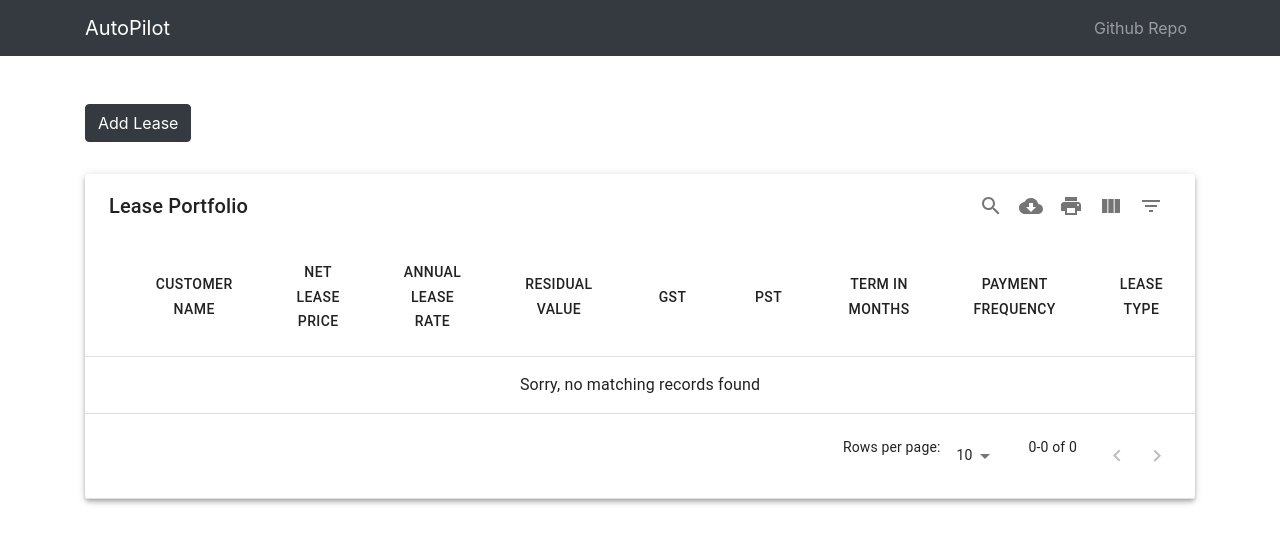
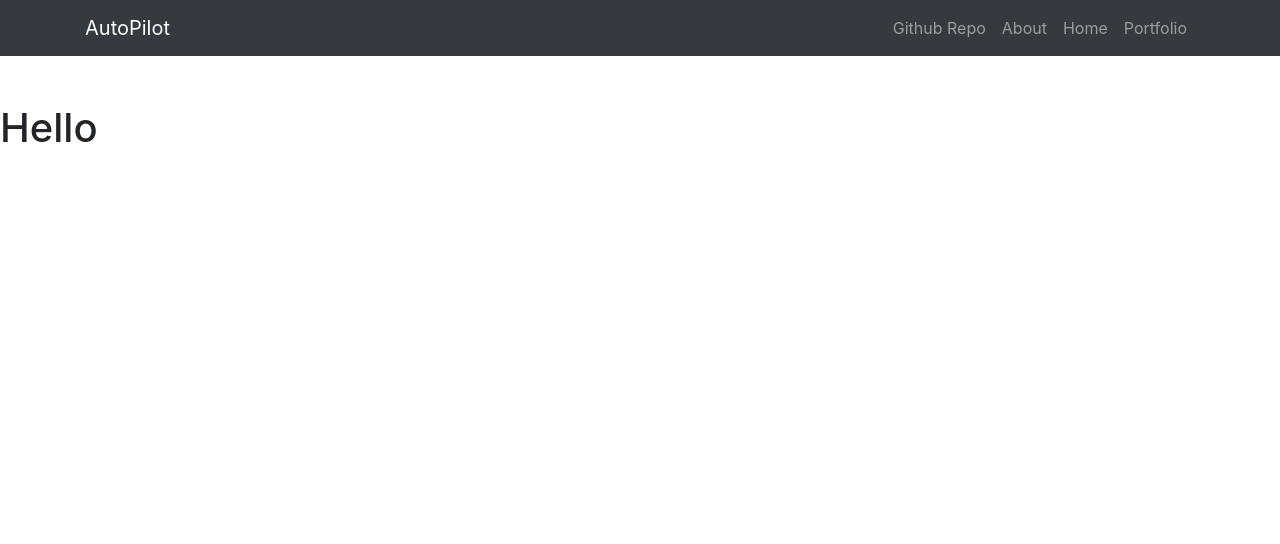
Before and after one commit to roznikm/Leasing_Tool, a React (Create React App) app in the folder client/: page /report in a window 1280 px wide. Shown: the top 544 px of the page. Built offline with nearby package versions, Linux system fonts and the light colour scheme; no server answers.

Commit message:
added about, home, and report pages

```diff
--- a/client/package.json
+++ b/client/package.json
@@ -15,6 +15,7 @@
     "react-dom": "^16.13.0",
     "react-redux": "^7.2.0",
     "react-router": "^5.1.2",
+    "react-router-dom": "^5.1.2",
     "react-scripts": "3.4.0",
     "react-transition-group": "^4.3.0",
     "reactstrap": "^8.4.1",
--- a/client/src/App.js
+++ b/client/src/App.js
@@ -7,20 +7,29 @@ import { Container } from 'reactstrap';
 import 'bootstrap/dist/css/bootstrap.min.css';
 import './App.css';
 
-import LeaseTable from './components/LeaseTable';
+import Report from './components/Report';
 import LeaseForm from './components/LeaseForm';
 import TableMaterial from './components/TableMaterial';
+
+import About from './components/About';
+import Home from './components/Home';
+import { BrowserRouter as Router, Switch, Route } from 'react-router-dom';
 
 function App() {
   return (
     <Provider store={store}>
-      <div className='App'>
-        <AppNavbar />
-        <Container>
-          <LeaseForm />
-          <TableMaterial />
-        </Container>
-      </div>
+      <Router>
+        <div className='App'>
+          <AppNavbar />
+          <Route path='/' exact component={Home} />
+          <Route path='/about' component={About} />
+          <Container>
+            <Route path='/portfolio' component={LeaseForm} />
+            <Route path='/portfolio' component={TableMaterial} />
+          </Container>
+        </div>
+        <Route path='/report' component={Report} />
+      </Router>
     </Provider>
   );
 }
--- a/client/src/actions/leaseActions.js
+++ b/client/src/actions/leaseActions.js
@@ -1,9 +1,7 @@
 import axios from 'axios';
 import {
   GET_LEASES,
-  GET_LEASE,
   ADD_LEASE,
-  EDIT_LEASE,
   DELETE_LEASE,
   LEASES_LOADING
 } from './types';
--- a/client/src/About.js
+++ b/client/src/components/About.js
@@ -1,5 +1,5 @@
 import React from 'react';
-import './App.css';
+import '../App.css';
 
 function About() {
     return (
--- a/client/src/components/AppNavbar.js
+++ b/client/src/components/AppNavbar.js
@@ -30,6 +30,15 @@ const AppNavbar = props => {
                   Github Repo
                 </NavLink>
               </NavItem>
+              <NavItem>
+                <NavLink href="/about">About</NavLink>
+              </NavItem>
+              <NavItem>
+                <NavLink href="/">Home</NavLink>
+              </NavItem>
+              <NavItem>
+                <NavLink href="/portfolio">Portfolio</NavLink>
+              </NavItem>
             </Nav>
           </Collapse>
         </Container>
--- /dev/null
+++ b/client/src/components/Home.js
@@ -0,0 +1,12 @@
+import React from 'react';
+import '../App.css';
+
+function Home() {
+    return (
+        <div>
+           <h1>Home page</h1>
+        </div>
+    )
+}
+
+export default Home;
--- /dev/null
+++ b/client/src/components/Report.js
@@ -0,0 +1,14 @@
+import React from 'react';
+import '../App.css';
+
+
+function Report(props) {
+    return (
+        <div>
+            <h1>Hello</h1>
+        </div>
+    )
+}
+
+
+export default Report;
--- a/client/src/components/TableMaterial.js
+++ b/client/src/components/TableMaterial.js
@@ -2,9 +2,15 @@ import React, { Component } from 'react';
 import MUIDataTable from 'mui-datatables';
 import { connect } from 'react-redux';
 import { getLeases, deleteLease } from '../actions/leaseActions';
+import Report from '../components/Report';
 import PropTypes from 'prop-types';
 
 class TableMaterial extends Component {
+
+  state = {
+    selected_id: ''
+  }
+
   componentDidMount() {
     this.props.getLeases();
   }
@@ -69,7 +75,11 @@ class TableMaterial extends Component {
         this.props.deleteLease(dat._id);
       },
       onRowClick: index => {
-          console.log(index[0]);
+        const id = index[0];
+        this.setState({
+          selected_id: id
+        });
+        // window.location.href='/report';
       }
     };
     return (
--- a/client/src/reducers/leaseReducer.js
+++ b/client/src/reducers/leaseReducer.js
@@ -1,9 +1,6 @@
-import { v4 as uuid } from 'uuid';
 import {
   GET_LEASES,
-  GET_LEASE,
   ADD_LEASE,
-  EDIT_LEASE,
   DELETE_LEASE,
   LEASES_LOADING
 } from '../actions/types';
```
Also changed, not shown: client/src/Nav.js (deleted), client/src/Report.js (deleted), client/src/actions/types.js (line endings or trailing spaces).
